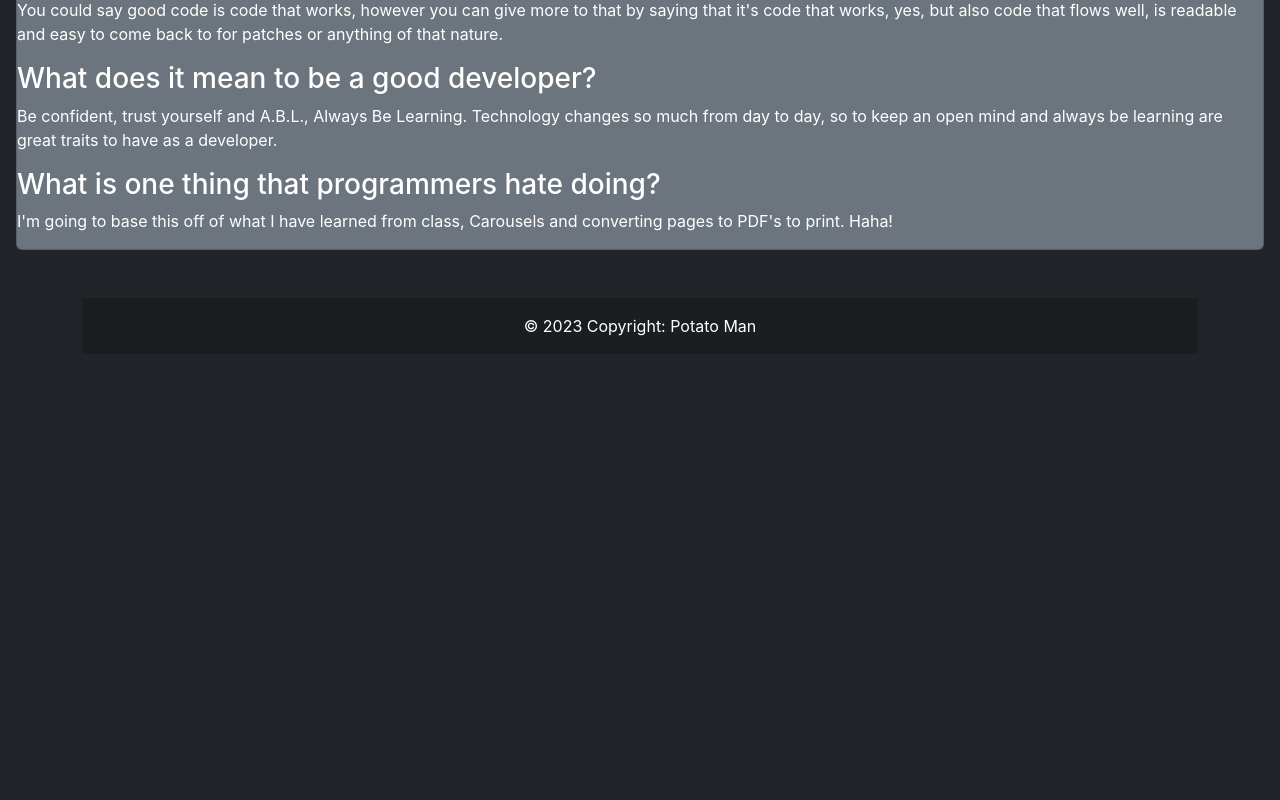
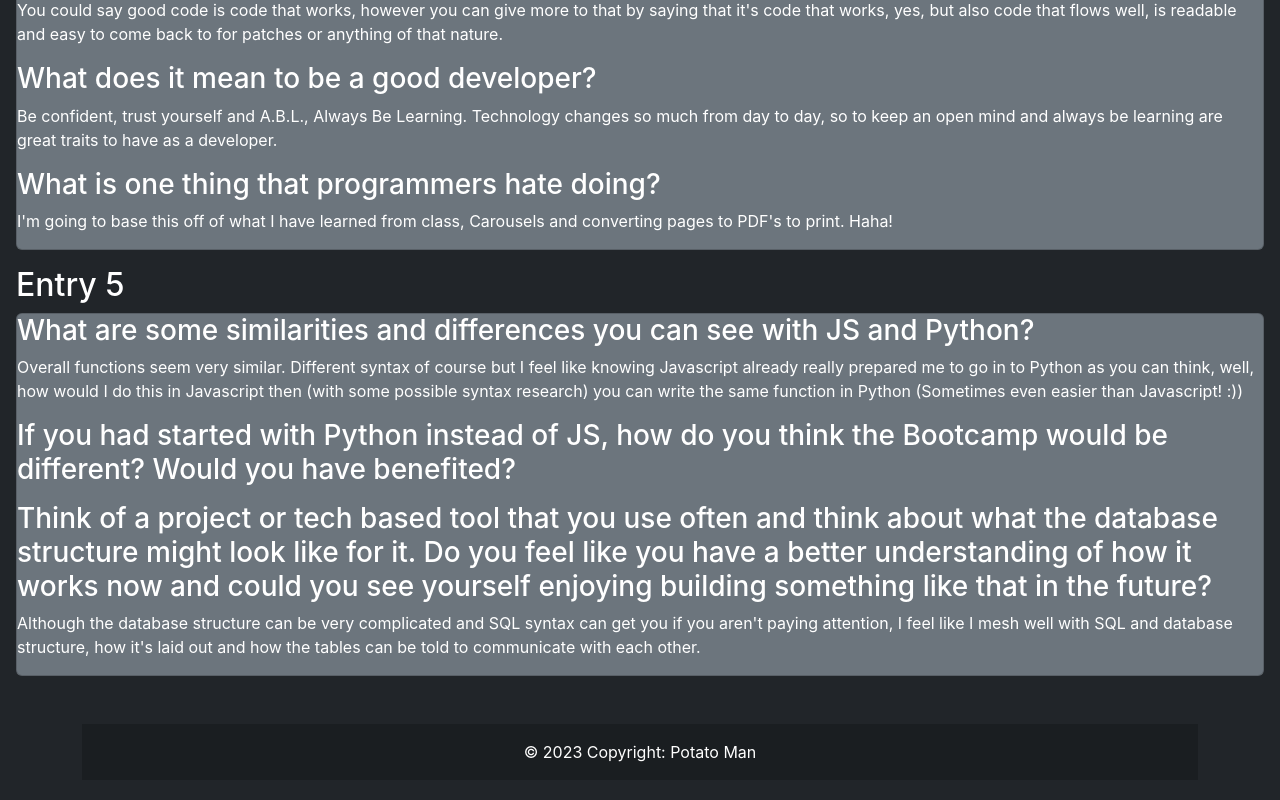
Before and after one commit to psoper1/psoper1.github.io, a JavaScript app in the folder app/: page /blog in a window 1280 px wide. Shown: the part 1868-2668 px from the top of the page. Before the commit the page ends 2286 px from the top, so only its background shows below. Built offline with nearby package versions, Linux system fonts and the light colour scheme; the HTML template or start-up script is replaced by a standard one.

Commit message:
added python blog post

```diff
--- a/app/src/Components/Blog.js
+++ b/app/src/Components/Blog.js
@@ -157,6 +157,22 @@ function Blog() {
                     </div>
                 </div>
             </nav>
+            <h2>Entry 5</h2>
+            <nav>
+                <div className="card text-white bg-secondary mb-3">
+                    <div className="row g-0">
+                        <div className="col">
+
+                            <h3>What are some similarities and differences you can see with JS and Python?</h3>
+                            <p>Overall functions seem very similar. Different syntax of course but I feel like knowing Javascript already really prepared me to go in to Python as you can think, well, how would I do this in Javascript then (with some possible syntax research) you can write the same function in Python (Sometimes even easier than Javascript! :))</p>
+                            <h3>If you had started with Python instead of JS, how do you think the Bootcamp would be different? Would you have benefited?</h3>
+                            <p></p>
+                            <h3>Think of a project or tech based tool that you use often and think about what the database structure might look like for it. Do you feel like you have a better understanding of how it works now and could you see yourself enjoying building something like that in the future?</h3>
+                            <p>Although the database structure can be very complicated and SQL syntax can get you if you aren't paying attention, I feel like I mesh well with SQL and database structure, how it's laid out and how the tables can be told to communicate with each other.</p>
+                        </div>
+                    </div>
+                </div>
+            </nav>
             <Footer />
         </>
     )
```
